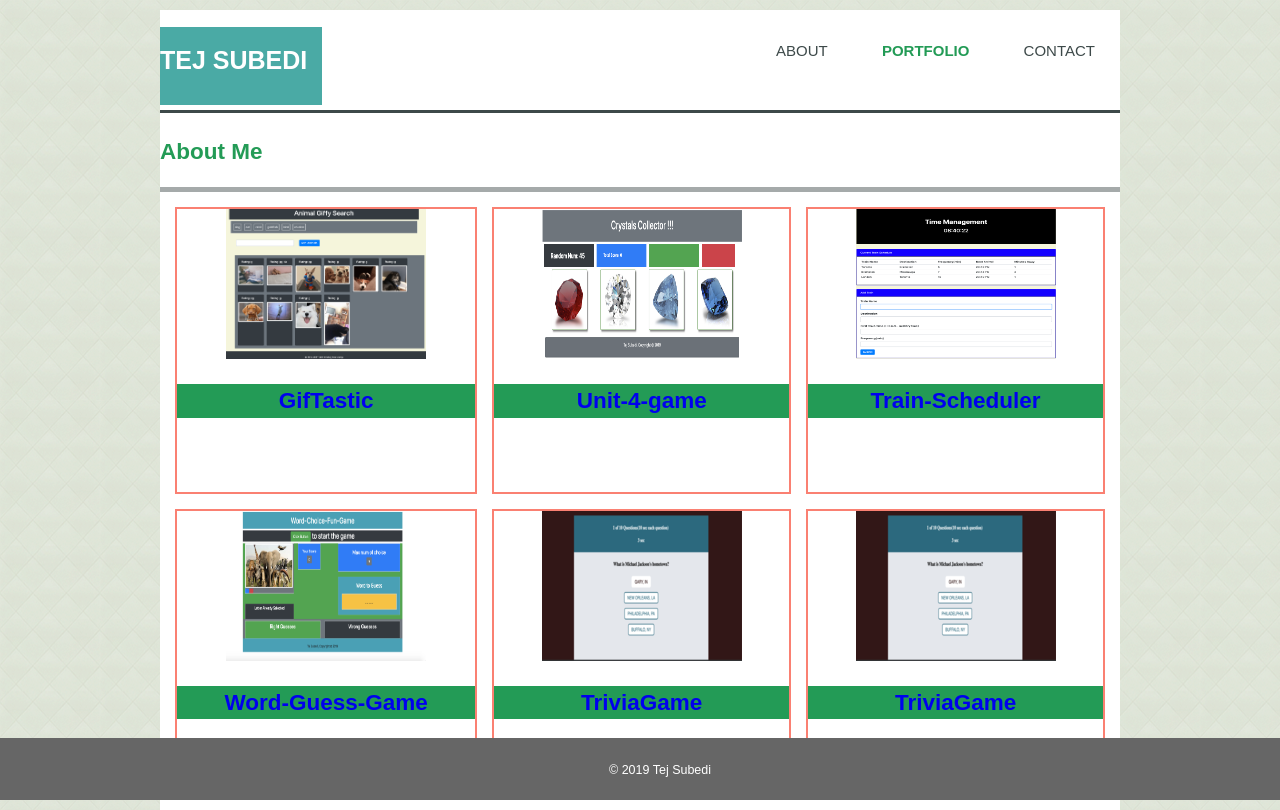
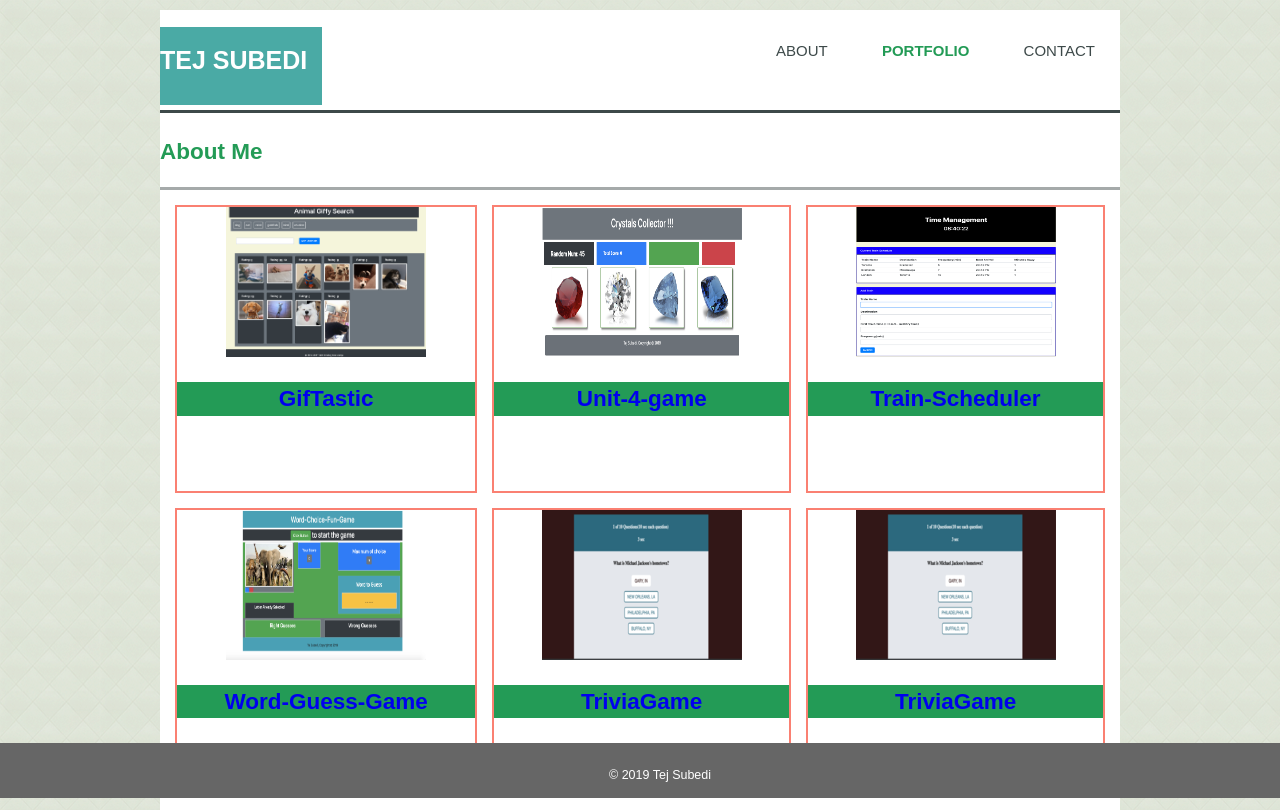
Before and after one commit to tejsubedi/portfolio-2, a plain HTML site: page portfolio.html in a window 1280 px wide. Drawn offline with Linux system fonts and the light colour scheme.

Commit message:
portfolio updated

```diff
--- a/css/style.css
+++ b/css/style.css
@@ -104,8 +104,11 @@ section#main-content {
 footer {
   background: #666666;
   padding: 20px;
+  margin-top: 5px;
+  grid-column-start: 1;
   margin-top: 10px;
-  grid-column-start: 1;
+  margin-bottom: 2px;
+  height: 15px;
   position: fixed;
   bottom: 0;
  width: 100%;
@@ -121,7 +124,7 @@ footer {
 section#main-portfolio {
   /* background-color: #36ADAD; */
   padding: 1em;
-  border-top: 5px solid rgb(165, 170, 170);
+  border-top: 3px solid rgb(165, 170, 170);
   display: grid;
   grid-template-columns: repeat(3, auto);
   overflow: scroll;
@@ -131,7 +134,7 @@ section#main-portfolio {
 .imagename {
   background-color: #239b56;
   text-align: center;
-  margin-bottom: 5px;
+  margin-bottom: 3px;
 }
 .image-1 {
   border: 2px solid salmon;
--- a/portfolio.html
+++ b/portfolio.html
@@ -38,25 +38,25 @@
                  </div>
             </div>
             <div class="image-1">
-                <img src="assets/images/trainTime.png" alt="mypic"  width="200px" height="150px">
+                <a href="https://tejsubedi.github.io/Train-Scheduler/"><img src="assets/images/trainTime.png" alt="mypic"  width="200px" height="150px"></a>
                 <div id="portfolio-name">
                     <h1 class="imagename" ><a href="https://tejsubedi.github.io/Train-Scheduler/">Train-Scheduler</a></h1>
                  </div>
             </div>
             <div class="image-1">
-                <img src="assets/images/myWordGuess.png" alt="mypic"  width="200px" height="150px">
+                <a href="https://tejsubedi.github.io/Word-Guess-Game/"><img src="assets/images/myWordGuess.png" alt="mypic"  width="200px" height="150px"></a>
                 <div id="portfolio-name">
                     <h1 class="imagename"><a href="https://tejsubedi.github.io/Word-Guess-Game/">Word-Guess-Game</a></h1>
                  </div>
             </div>
             <div class="image-1">
-                <img src="assets/images/myTriviaGame.png" alt="mypic"  width="200px" height="150px">
+                <a href="https://tejsubedi.github.io/TriviaGame/"><img src="assets/images/myTriviaGame.png" alt="mypic"  width="200px" height="150px"></a>
                 <div id="portfolio-name">
                     <h1 class="imagename"><a href="https://tejsubedi.github.io/TriviaGame/">TriviaGame</a></h1>
                  </div>
             </div>
             <div class="image-1">
-                <img src="assets/images/myTriviaGame.png" alt="mypic"  width="200px" height="150px">
+                <a href="https://tejsubedi.github.io/TriviaGame/"><img src="assets/images/myTriviaGame.png" alt="mypic"  width="200px" height="150px"></a>
                 <div id="portfolio-name">
                     <h1 class="imagename"><a href="https://tejsubedi.github.io/TriviaGame/">TriviaGame</a></h1>
                  </div>
```
